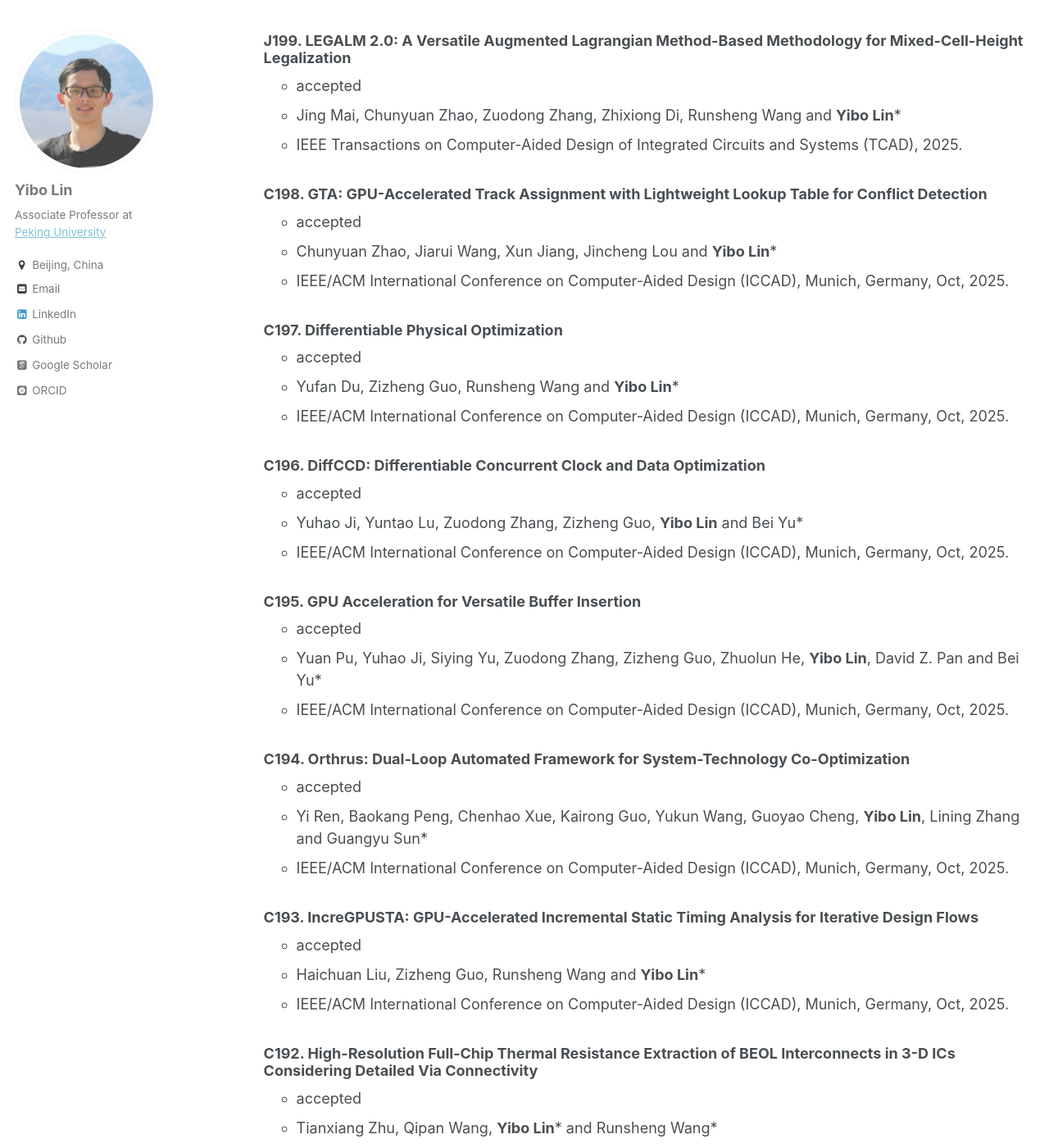
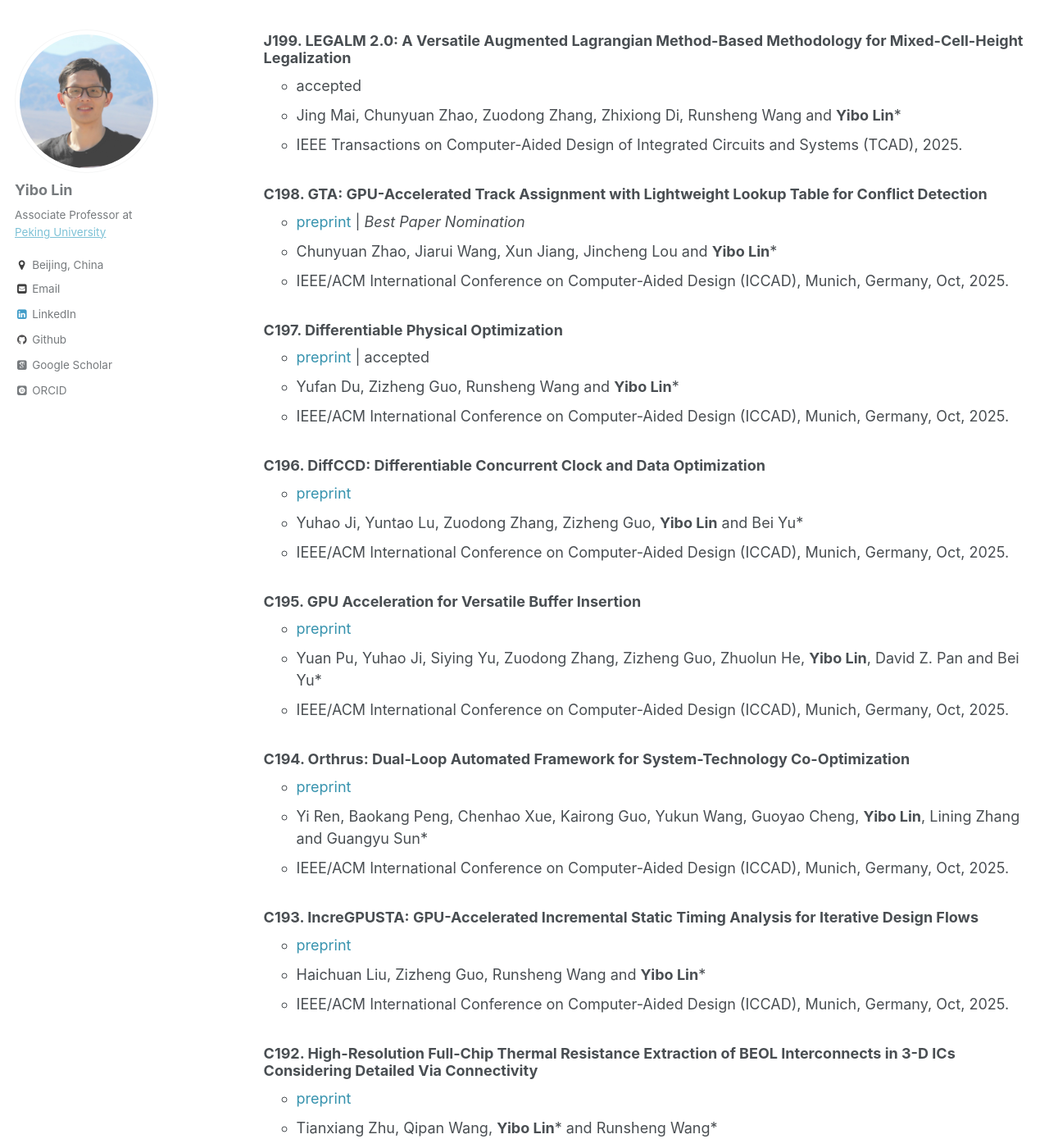
Before and after one commit to limbo018/limbo018.github.io, a Jekyll site: the page built from _pages/publications.md, in a window 1280 px wide and 1400 px high, scrolled down 1266 px. Shown: the whole window at 82% size. Built offline with Jekyll 4.4.1, drawn with Linux system fonts in a browser that asks for light colours; some web fonts are replaced.

Commit message:
add iccad25 preprints

```diff
--- a/_pages/publications.md
+++ b/_pages/publications.md
@@ -51,42 +51,42 @@ Conference and Journal Papers
      * IEEE Transactions on Computer-Aided Design of Integrated Circuits and Systems (TCAD), 2025.
 
   ### C198. GTA: GPU-Accelerated Track Assignment with Lightweight Lookup Table for Conflict Detection
-     * accepted
+     * <a href="/publications/papers/ROUTE_ICCAD2025_Zhao.pdf" style="color:#3793ae">preprint</a> \| *Best Paper Nomination*
      * Chunyuan Zhao, Jiarui Wang, Xun Jiang, Jincheng Lou and **Yibo Lin**\*
      * IEEE/ACM International Conference on Computer-Aided Design (ICCAD), Munich, Germany, Oct, 2025.
 
   ### C197. Differentiable Physical Optimization
-     * accepted
+     * <a href="/publications/papers/OPT_ICCAD2025_Du.pdf" style="color:#3793ae">preprint</a> \| accepted
      * Yufan Du, Zizheng Guo, Runsheng Wang and **Yibo Lin**\*
      * IEEE/ACM International Conference on Computer-Aided Design (ICCAD), Munich, Germany, Oct, 2025.
 
   ### C196. DiffCCD: Differentiable Concurrent Clock and Data Optimization
-     * accepted
+     * <a href="/publications/papers/OPT_ICCAD2025_Ji.pdf" style="color:#3793ae">preprint</a>
      * Yuhao Ji, Yuntao Lu, Zuodong Zhang, Zizheng Guo, **Yibo Lin** and Bei Yu\*
      * IEEE/ACM International Conference on Computer-Aided Design (ICCAD), Munich, Germany, Oct, 2025.
 
   ### C195. GPU Acceleration for Versatile Buffer Insertion
-     * accepted
+     * <a href="/publications/papers/OPT_ICCAD2025_Pu.pdf" style="color:#3793ae">preprint</a>
      * Yuan Pu, Yuhao Ji, Siying Yu, Zuodong Zhang, Zizheng Guo, Zhuolun He, **Yibo Lin**, David Z. Pan and Bei Yu\*
      * IEEE/ACM International Conference on Computer-Aided Design (ICCAD), Munich, Germany, Oct, 2025.
 
   ### C194. Orthrus: Dual-Loop Automated Framework for System-Technology Co-Optimization
-     * accepted
+     * <a href="/publications/papers/STCO_ICCAD2025_Ren.pdf" style="color:#3793ae">preprint</a>
      * Yi Ren, Baokang Peng, Chenhao Xue, Kairong Guo, Yukun Wang, Guoyao Cheng, **Yibo Lin**, Lining Zhang and Guangyu Sun\*
      * IEEE/ACM International Conference on Computer-Aided Design (ICCAD), Munich, Germany, Oct, 2025.
 
   ### C193. IncreGPUSTA: GPU-Accelerated Incremental Static Timing Analysis for Iterative Design Flows
-     * accepted
+     * <a href="/publications/papers/TIMING_ICCAD2025_Liu.pdf" style="color:#3793ae">preprint</a>
      * Haichuan Liu, Zizheng Guo, Runsheng Wang and **Yibo Lin**\*
      * IEEE/ACM International Conference on Computer-Aided Design (ICCAD), Munich, Germany, Oct, 2025.
 
   ### C192. High-Resolution Full-Chip Thermal Resistance Extraction of BEOL Interconnects in 3-D ICs Considering Detailed Via Connectivity
-     * accepted
+     * <a href="/publications/papers/TIMING_ICCAD2025_Liu.pdf" style="color:#3793ae">preprint</a>
      * Tianxiang Zhu, Qipan Wang, **Yibo Lin**\* and Runsheng Wang\*
      * IEEE/ACM International Conference on Computer-Aided Design (ICCAD), Munich, Germany, Oct, 2025.
 
   ### C191. MMCircuitEval: A Comprehensive Multimodal Circuit-Focused Benchmark for Evaluating LLMs
-     * accepted
+     * <a href="/publications/papers/LLM_ICCAD2025_Zhao.pdf" style="color:#3793ae">preprint</a>
      * Chenchen Zhao, Zhengyuan Shi, Xiangyu Wen, Chengjie Liu, Yi Liu, Yunhao Zhou, Yuxiang Zhao, Hefei Feng, Yinan Zhu, Waa Gwok-Wan, Xin Cheng, Weiyu Chen, Yongqi Fu, Chujie Chen, Chenhao Xue, Ying Wang, **Yibo Lin**, Jun Yang, Ning Xu, Xi Wang and Qiang Xu\*
      * IEEE/ACM International Conference on Computer-Aided Design (ICCAD), Munich, Germany, Oct, 2025.
 
```
Also changed, not shown: _includes/publications_cv.md (+8 -8 lines), ref/publications.bib (+16 -16 lines), 12 other files.
